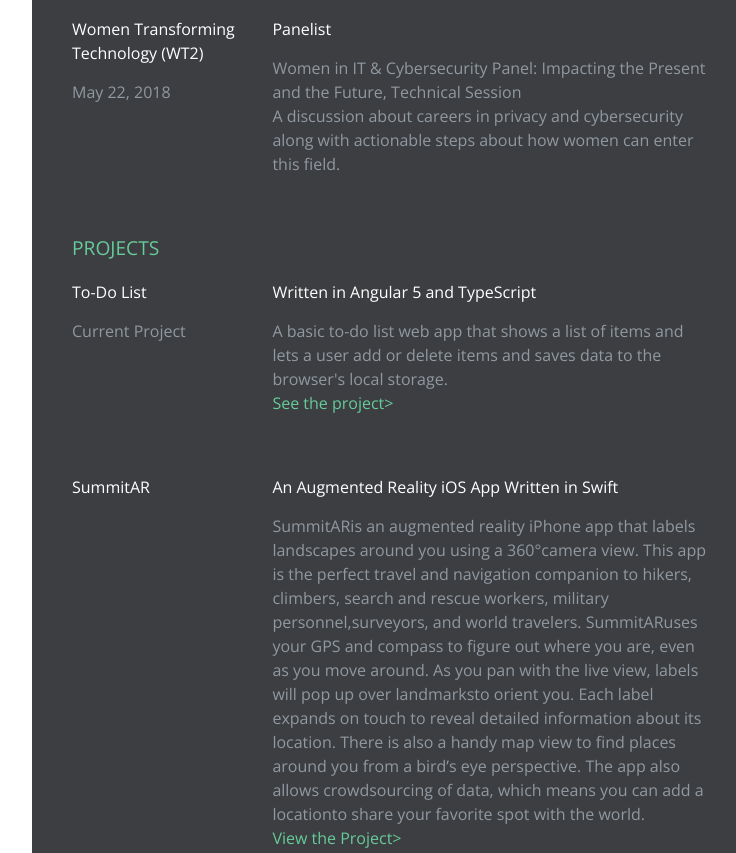
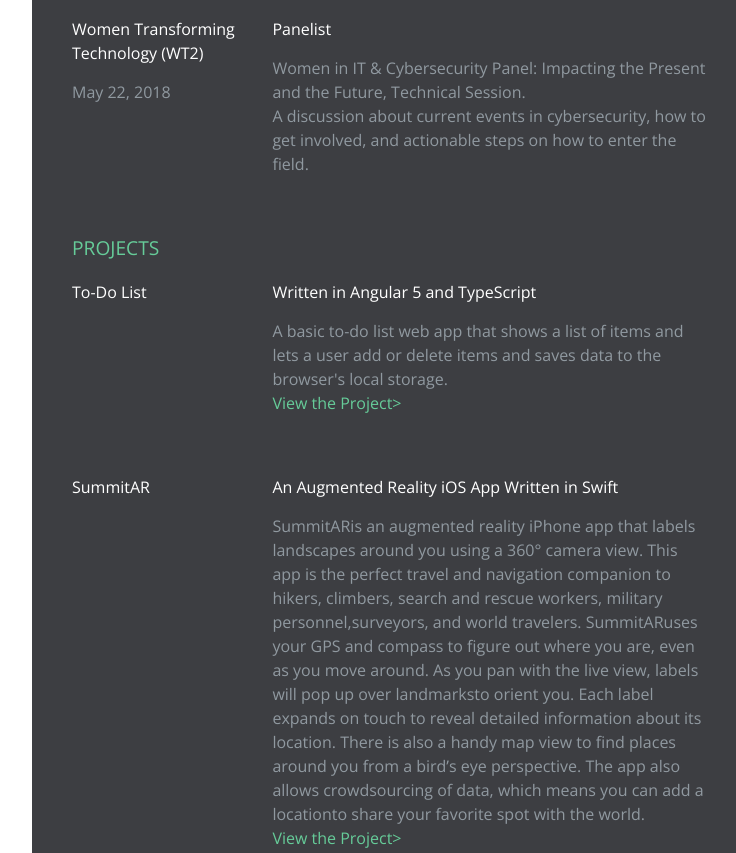
Before and after one commit to mbisaga/mbisaga.github.io, a plain HTML site: page index.html in a window 1280 px wide. Shown: the part 1075-1928 px from the top of the page, without its empty margins (480-1216 px from the left). Drawn offline with nearby package versions, Linux system fonts and the light colour scheme; files that its build step writes are made by us from their sources.

Commit message:
updated information on index

```diff
--- a/index.html
+++ b/index.html
@@ -145,7 +145,8 @@
             <div class="job-wrapper clearfix">
               <div class="experience-title">Panelist</div>
               <div class="company-description">
-                <p>Women in IT & Cybersecurity Panel: Impacting the Present and the Future, Technical Session <br/> A discussion about careers in privacy and cybersecurity along with actionable steps about how women can enter this field.</p>
+                <p>Women in IT & Cybersecurity Panel: Impacting the Present and the Future, Technical Session. <br/>
+                A discussion about current events in cybersecurity, how to get involved, and actionable steps on how to enter the field.</p>
               </div>
             </div>
 
@@ -155,13 +156,13 @@
             <h3 class="experience-title">Projects</h3>
             <div class="company-wrapper clearfix">
               <div class="experience-title">To-Do List</div>
-              <div class="time">Current Project</div>
+              <div class="time"></div>
             </div>
 
             <div class="job-wrapper clearfix">
               <div class="experience-title">Written in Angular 5 and TypeScript</div>
               <div class="company-description">
-                <p>A basic to-do list web app that shows a list of items and lets a user add or delete items and saves data to the browser's local storage. <br/><a href="https://to-do-list-app.stackblitz.io">See the project></a></p>
+                <p>A basic to-do list web app that shows a list of items and lets a user add or delete items and saves data to the browser's local storage. <br/><a href="https://to-do-list-app.stackblitz.io">View the Project></a></p>
               </div>
             </div>
 
@@ -173,7 +174,7 @@
             <div class="job-wrapper clearfix">
               <div class="experience-title">An Augmented Reality iOS App Written in Swift</div>
               <div class="company-description">
-                <p>SummitARis an augmented reality iPhone app that labels landscapes around you using a 360°camera view. This app is the perfect travel and navigation companion to hikers, climbers, search and rescue workers, military personnel,surveyors, and world travelers.  SummitARuses your GPS and compass to figure out where you are, even as you move around. As you pan with the live view, labels will pop up over landmarksto orient you. Each label expands on touch to reveal detailed information about its location. There is also a handy map view to find places around you from a bird’s eye perspective. The app also allows crowdsourcing of data, which means you can add a locationto share your favorite spot with the world.
+                <p>SummitARis an augmented reality iPhone app that labels landscapes around you using a 360° camera view. This app is the perfect travel and navigation companion to hikers, climbers, search and rescue workers, military personnel,surveyors, and world travelers.  SummitARuses your GPS and compass to figure out where you are, even as you move around. As you pan with the live view, labels will pop up over landmarksto orient you. Each label expands on touch to reveal detailed information about its location. There is also a handy map view to find places around you from a bird’s eye perspective. The app also allows crowdsourcing of data, which means you can add a locationto share your favorite spot with the world.
                   <br/><a href="https://github.com/mbisaga/SummitAR">View the Project></a></p>
                 </div>
               </div>
```
